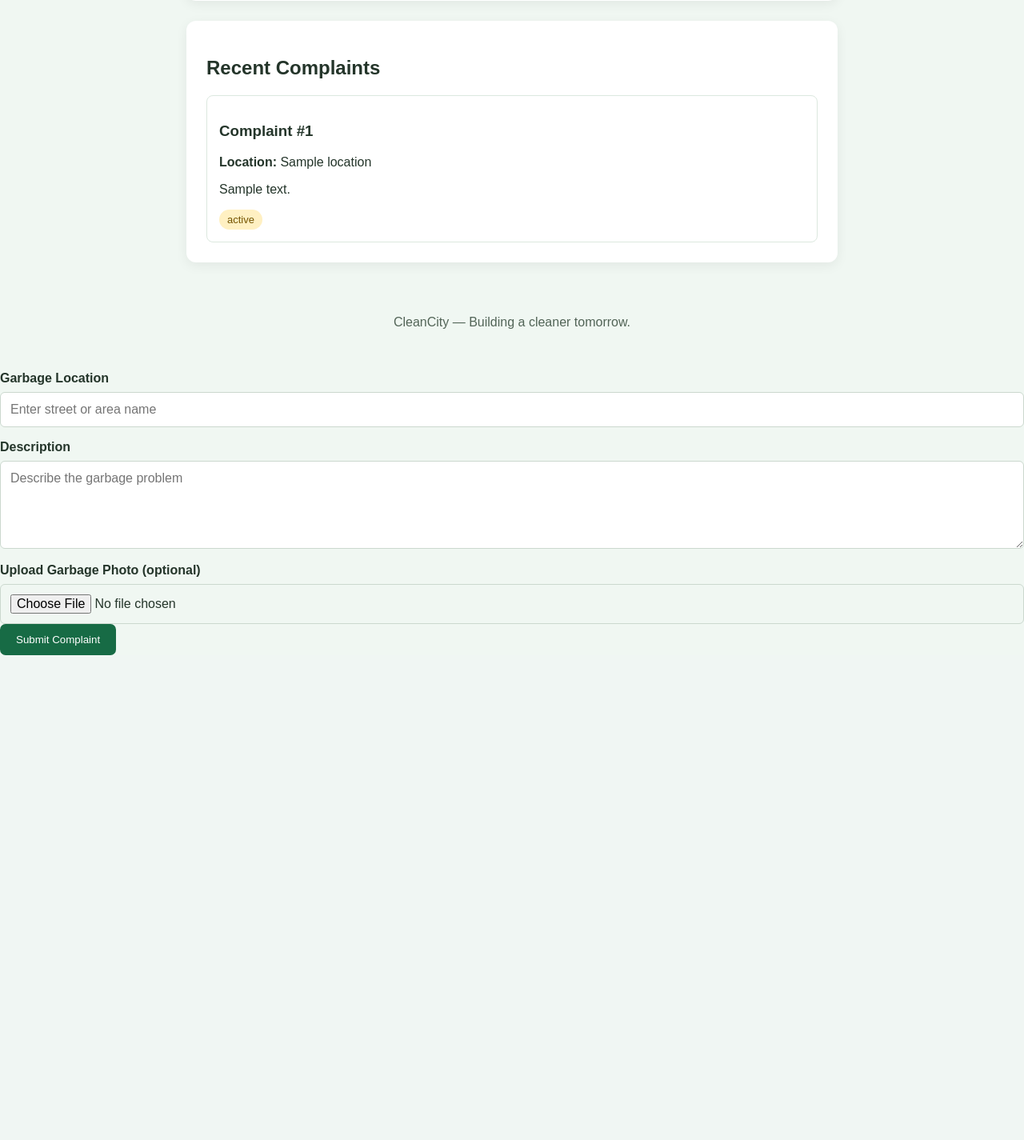
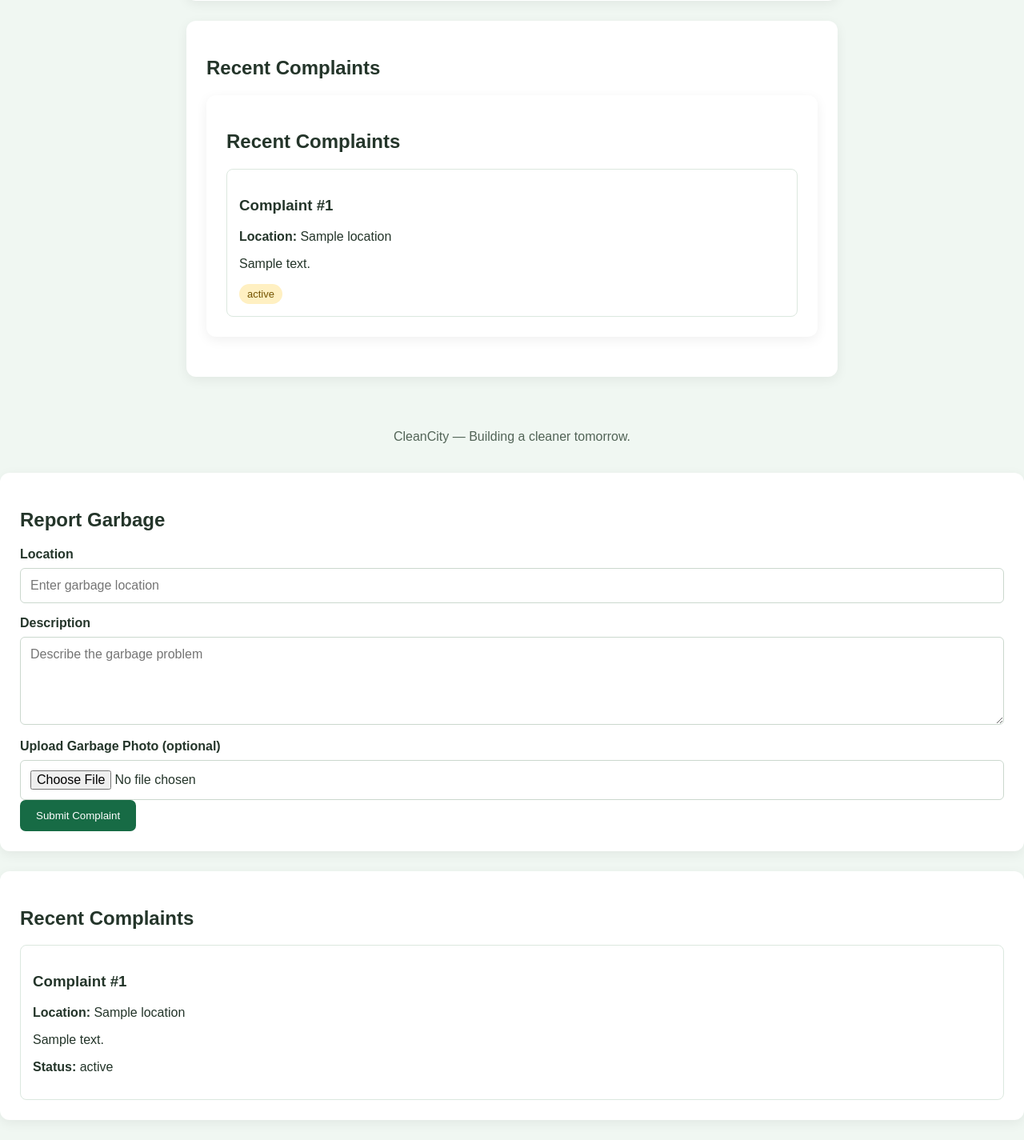
Before and after one commit to suhailbro0909-oss/public-waste, a Flask app: template templates/index.html in a window 1280 px wide. Shown: the part 807-2232 px from the top of the page at 80% size. Before the commit the page ends 1626 px from the top, so only its background shows below. Run offline with Flask 3, Linux system fonts and the light colour scheme; the template is opened without the code that fills it: most values are stand-ins (such as "Sample title", 1, 10 or a date in 2020).

Commit message:
full clear

```diff
--- a/templates/index.html
+++ b/templates/index.html
@@ -44,16 +44,35 @@
         <section class="card">
             <h2>Recent Complaints</h2>
 
+<section class="card">
+    <h2>Recent Complaints</h2>
+
     {% for complaint in complaints %}
         <article class="complaint">
             <h3>Complaint #{{ complaint.id }}</h3>
-                    <p><strong>Location:</strong> {{ complaint.location }}</p>
+
+            <p>
+                <strong>Location:</strong>
+                {{ complaint.location }}
+            </p>
+
             <p>{{ complaint.description }}</p>
+
+            {% if complaint.photo %}
+                <img
+                    src="{{ url_for('static', filename='uploads/' + complaint.photo) }}"
+                    alt="Garbage reported at {{ complaint.location }}"
+                    style="width:100%; max-width:350px; border-radius:10px;"
+                >
+            {% endif %}
+
             <span class="status">{{ complaint.status }}</span>
         </article>
     {% else %}
         <p>No complaints yet. Be the first to report a problem!</p>
     {% endfor %}
+</section>
+
         </section>
     </main>
 
@@ -63,13 +82,17 @@
 </body>
 </html>
 
+
 <form action="/report" method="POST" enctype="multipart/form-data">
-    <label for="location">Garbage Location</label>
+    <section class="card">
+        <h2>Report Garbage</h2>
+
+        <label for="location">Location</label>
         <input
+            type="text"
             id="location"
             name="location"
-        placeholder="Enter street or area name"
-        maxlength="200"
+            placeholder="Enter garbage location"
             required
         >
 
@@ -82,15 +105,6 @@
             required
         ></textarea>
 
-{% if complaint.photo %}
-    <img
-        src="{{ url_for('static', filename='uploads/' + complaint.photo) }}"
-        alt="Garbage reported at {{ complaint.location }}"
-        style="width: 100%; max-width: 350px; border-radius: 10px;"
-    >
-{% endif %}
-
-
         <label for="photo">Upload Garbage Photo (optional)</label>
         <input
             id="photo"
@@ -100,4 +114,37 @@
         >
 
         <button type="submit">Submit Complaint</button>
+    </section>
 </form>
+
+<section class="card">
+    <h2>Recent Complaints</h2>
+
+    {% for complaint in complaints %}
+        <article class="complaint">
+            <h3>Complaint #{{ complaint.id }}</h3>
+
+            <p>
+                <strong>Location:</strong>
+                {{ complaint.location }}
+            </p>
+
+            <p>{{ complaint.description }}</p>
+
+            {% if complaint.photo %}
+                <img
+                    src="{{ url_for('static', filename='uploads/' + complaint.photo) }}"
+                    alt="Reported garbage"
+                    style="width:100%; max-width:350px; border-radius:10px;"
+                >
+            {% endif %}
+
+            <p>
+                <strong>Status:</strong>
+                {{ complaint.status }}
+            </p>
+        </article>
+    {% else %}
+        <p>No complaints yet. Be the first to report a problem!</p>
+    {% endfor %}
+</section>
```
Lines whose indentation alone changed are shown as unchanged.
